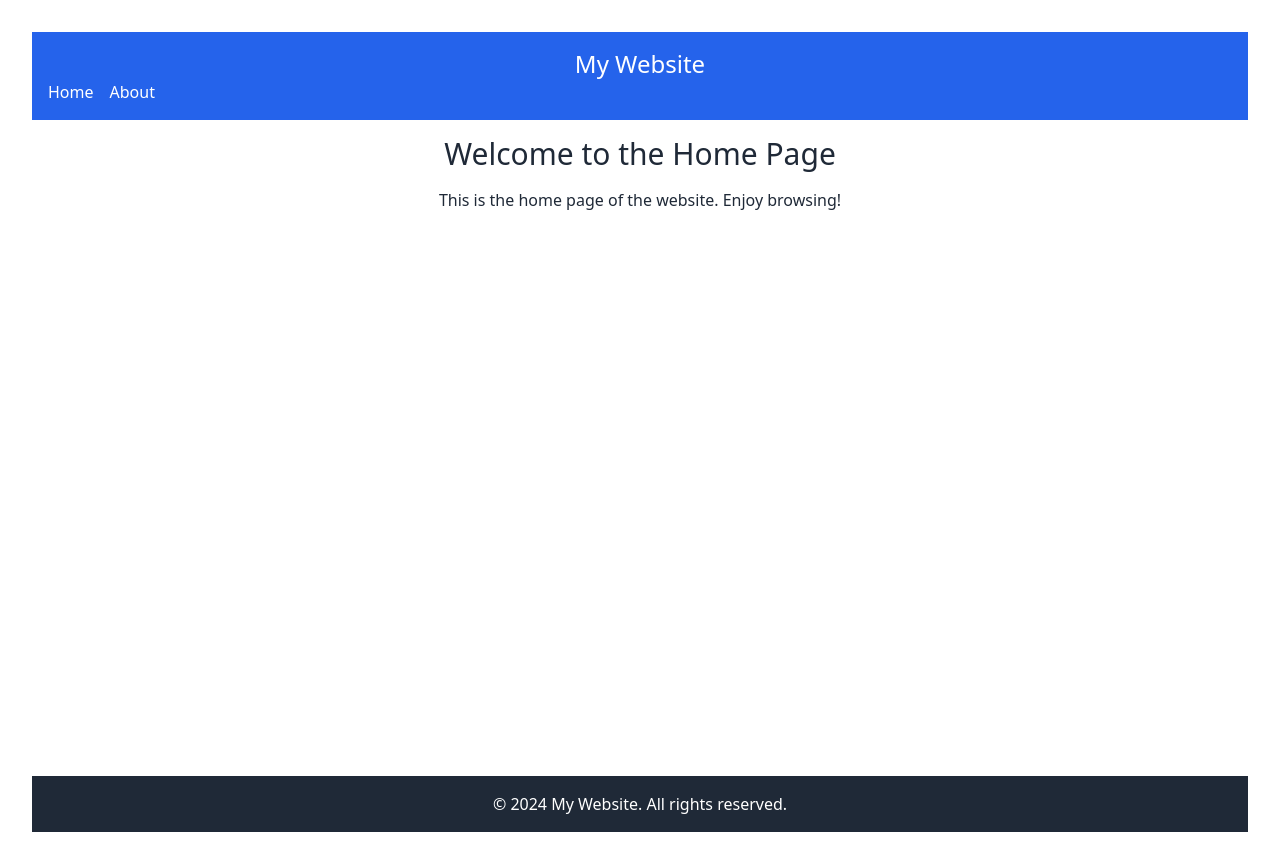
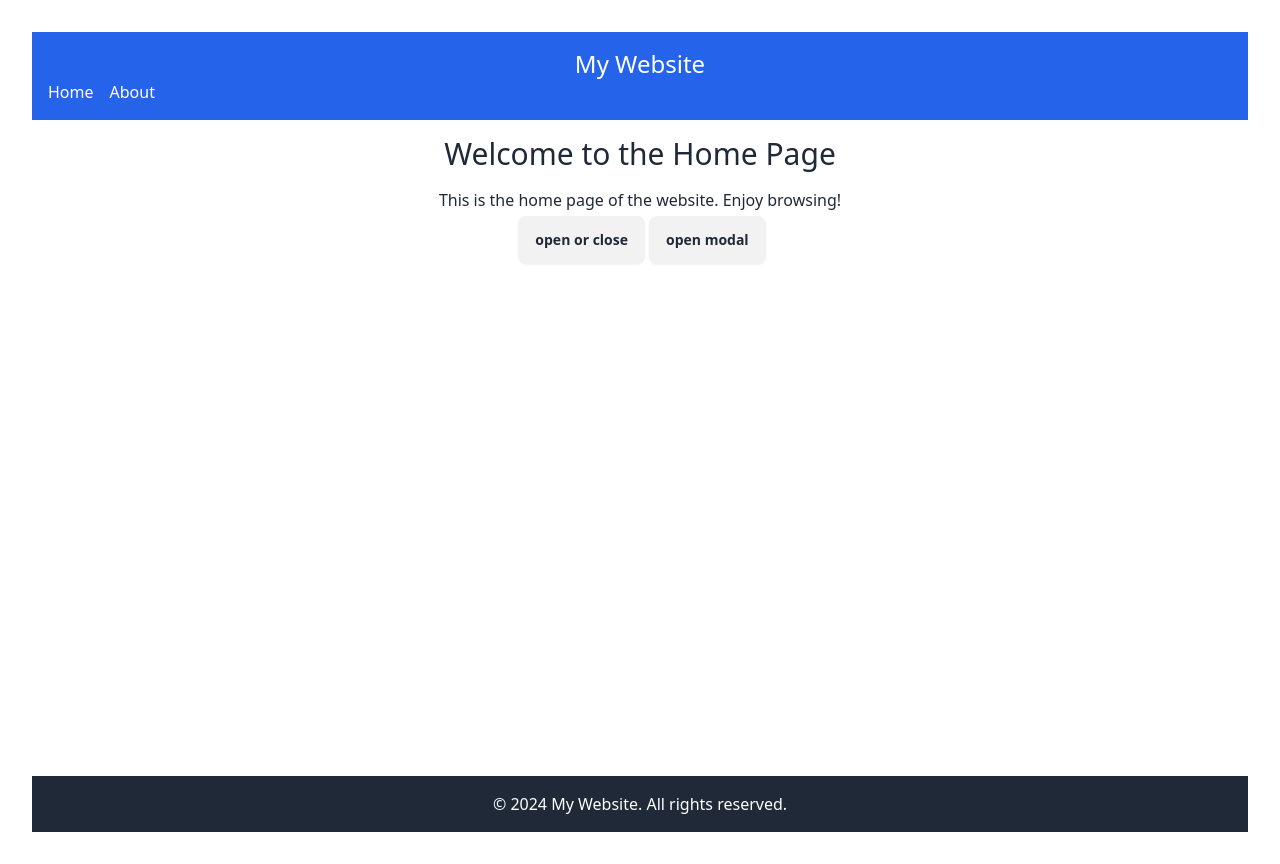
Before and after one commit to ydj515/react-sample, a React (Vite) app: page / in a window 1280 px wide. Built offline with nearby package versions, Linux system fonts and the light colour scheme; the HTML template or start-up script is replaced by a standard one.

Commit message:
chore: react swc 적용

```diff
--- a/package.json
+++ b/package.json
@@ -21,9 +21,9 @@
     "@types/node": "^22.5.5",
     "@types/react": "^18.3.3",
     "@types/react-dom": "^18.3.0",
-    "@vitejs/plugin-react": "^4.3.1",
     "@typescript-eslint/eslint-plugin": "^8.8.0",
     "@typescript-eslint/parser": "^8.8.0",
+    "@vitejs/plugin-react-swc": "^3.5.0",
     "autoprefixer": "^10.4.20",
     "daisyui": "^4.12.12",
     "eslint": "^9.12.0",
--- a/src/pages/Home.tsx
+++ b/src/pages/Home.tsx
@@ -8,6 +8,33 @@ const Home = () => {
       <p className="mt-4">
         This is the home page of the website. Enjoy browsing!
       </p>
+      <details className="dropdown">
+        <summary className="btn m-1">open or close</summary>
+        <ul className="menu dropdown-content z-[1] w-52 rounded-box bg-base-100 p-2 shadow">
+          <li>
+            <a>Item 1</a>
+          </li>
+          <li>
+            <a>Item 2</a>
+          </li>
+        </ul>
+      </details>
+
+      <button
+        className="btn"
+        onClick={() => document.getElementById("my_modal_2").showModal()}
+      >
+        open modal
+      </button>
+      <dialog id="my_modal_2" className="modal">
+        <div className="modal-box">
+          <h3 className="text-lg font-bold">Hello!</h3>
+          <p className="py-4">Press ESC key or click outside to close</p>
+        </div>
+        <form method="dialog" className="modal-backdrop">
+          <button>close</button>
+        </form>
+      </dialog>
     </Layout>
   );
 };
--- a/vite.config.ts
+++ b/vite.config.ts
@@ -1,5 +1,5 @@
 import { defineConfig } from "vite";
-import react from "@vitejs/plugin-react";
+import react from "@vitejs/plugin-react-swc";
 import tsconfigPaths from "vite-tsconfig-paths";
 import path from "path";
 // https://vitejs.dev/config/
```
Also changed, not shown: 1 other file (tests, documents, lock files or other folders).
